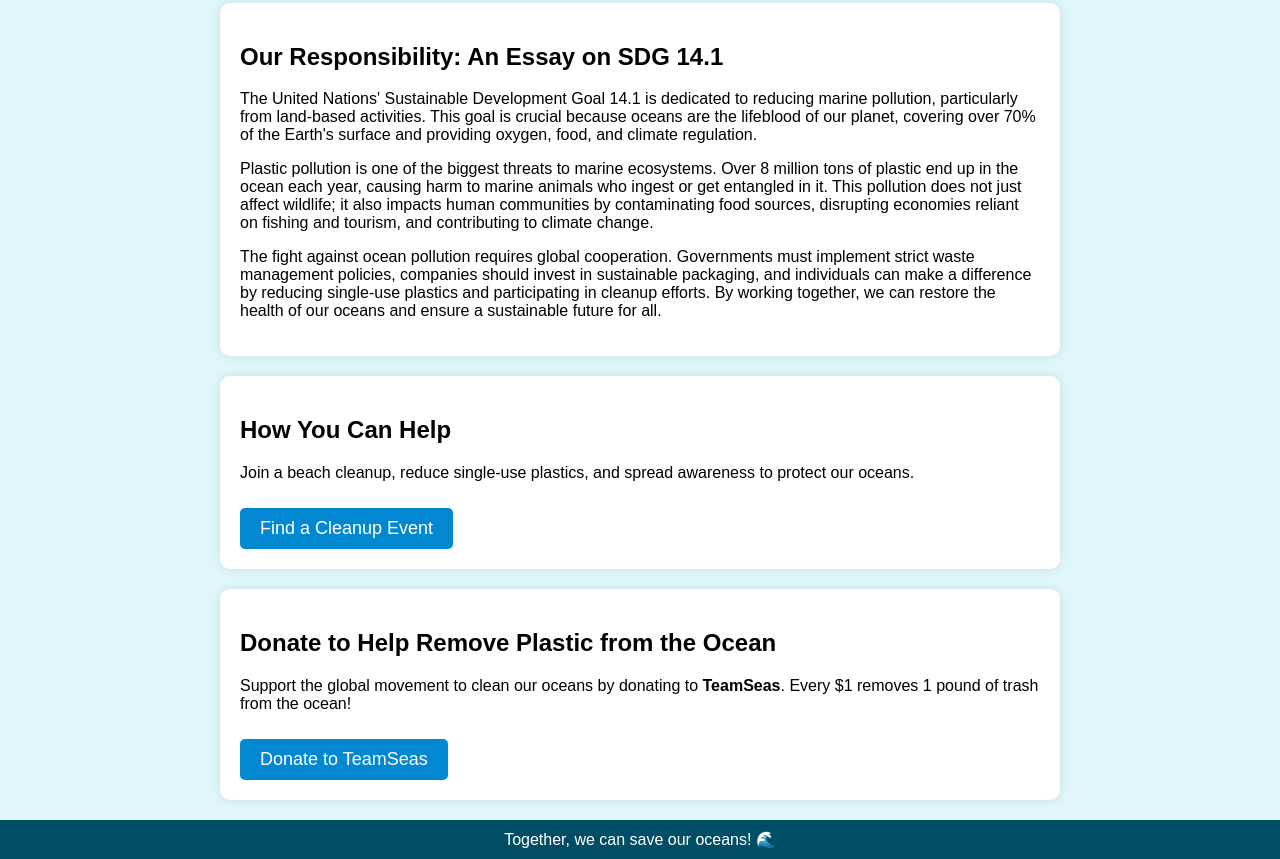
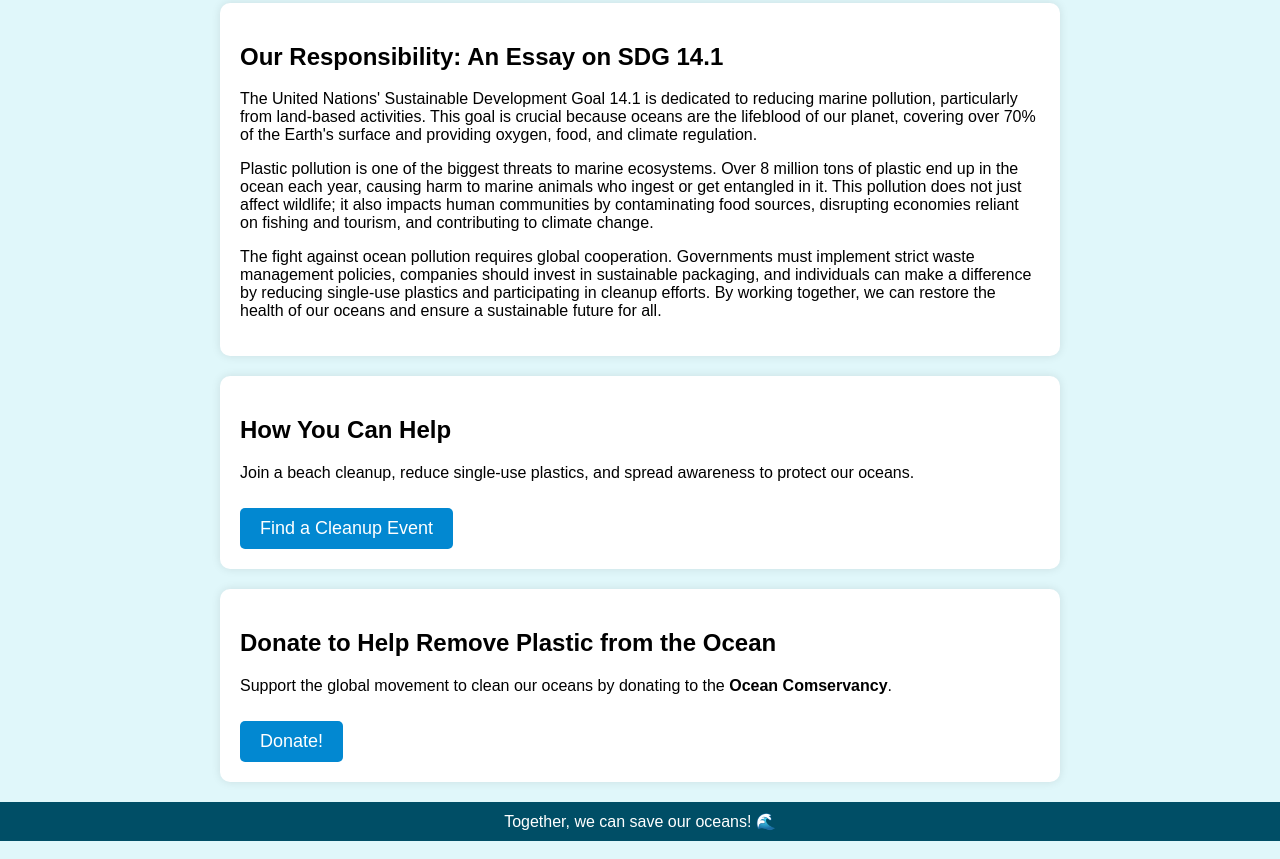
Before and after one commit to LoganMakesWebs/SDG-14.1, a plain HTML site: page index.html in a window 1280 px wide. Shown: the part 409-1268 px from the top of the page. Drawn offline with Linux system fonts and the light colour scheme.

Commit message:
Update index.html

```diff
--- a/index.html
+++ b/index.html
@@ -96,8 +96,8 @@
 
 <section>
     <h2>Donate to Help Remove Plastic from the Ocean</h2>
-    <p>Support the global movement to clean our oceans by donating to <strong>TeamSeas</strong>. Every $1 removes 1 pound of trash from the ocean!</p>
-    <a href="https://teamseas.org/" class="cta-button" target="_blank">Donate to TeamSeas</a>
+    <p>Support the global movement to clean our oceans by donating to the <strong>Ocean Comservancy</strong>.</p>
+    <a href="https://donate.oceanconservancy.org/page/137392/donate/1" class="cta-button" target="_blank">Donate!</a>
 </section>
 
 <footer>
```
